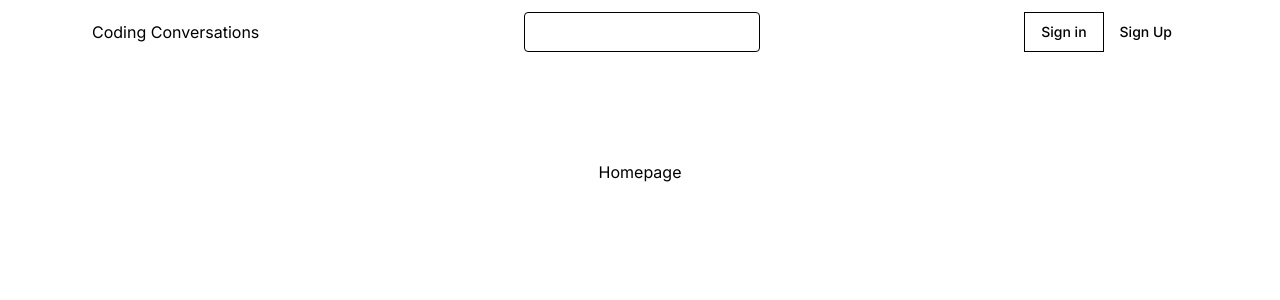
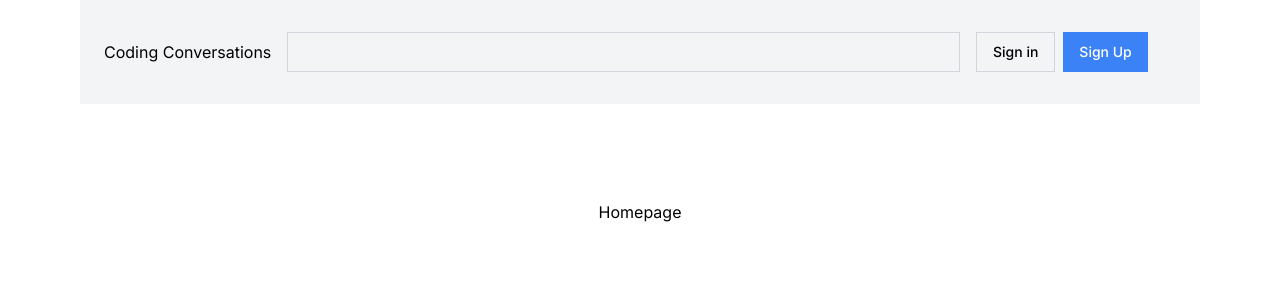
Before and after one commit to ThorOnTheRocks/coding-conversation, a Next.js app: page / in a window 1280 px wide. Shown: the top 300 px of the page. Built offline with nearby package versions, Linux system fonts and the light colour scheme; no server answers.

Commit message:
restyling navbar

```diff
--- a/src/components/AuthHeader.tsx
+++ b/src/components/AuthHeader.tsx
@@ -7,11 +7,10 @@ import {
   PopoverContent,
   PopoverTrigger,
 } from './ui/popover';
-import { Skeleton } from './ui/skeleton';
 import { signIn } from '@/actions';
 import { useSession } from 'next-auth/react';
 import { signOut } from '../actions/signOut';
-import { Suspense } from 'react';
+import { Skeleton } from './ui/skeleton';
 
 export default function AuthHeader() {
   const session = useSession();
@@ -19,15 +18,21 @@ export default function AuthHeader() {
   let authContent: React.ReactNode;
 
   if (session.status === 'loading') {
-    authContent = null;
+    authContent = <Skeleton className="w-32 h-10 bg-transparent" />;
   } else if (session.data?.user) {
     authContent = (
+      <div className="text-center h-10">
         <Popover>
           <PopoverTrigger>
             {' '}
             <Avatar>
-            <AvatarImage src={session.data.user.image || ''} />
-            <AvatarFallback>{session.data.user.name}</AvatarFallback>
+              <AvatarImage
+                src={session.data.user.image || ''}
+                className="w-10 h-10 rounded-full items-center"
+              />
+              <AvatarFallback>
+                {session.data.user.name}
+              </AvatarFallback>
             </Avatar>
           </PopoverTrigger>
           <PopoverContent>
@@ -36,14 +41,23 @@ export default function AuthHeader() {
             </form>
           </PopoverContent>
         </Popover>
+      </div>
     );
   } else {
     authContent = (
-      <form action={signIn}>
-        <Button type="submit" variant="outline">
+      <form action={signIn} className="flex items-center space-x-2">
+        <Button
+          type="submit"
+          variant="outline"
+          className="px-4 py-2 border border-gray-300 rounded-md"
+        >
           Sign in
         </Button>
-        <Button type="submit" variant="secondary">
+        <Button
+          type="submit"
+          variant="secondary"
+          className="px-4 py-2 bg-blue-500 text-white rounded-md"
+        >
           Sign Up
         </Button>
       </form>
--- a/src/components/Header.tsx
+++ b/src/components/Header.tsx
@@ -1,14 +1,19 @@
 import { Input } from './ui/input';
 import AuthHeader from './AuthHeader';
+import Link from 'next/link';
+import * as paths from '../routes/routes';
 
 export default function Header() {
   return (
-    <nav className="m-3 flex items-center justify-between">
-      <h2>Coding Conversations</h2>
-      <div>
-        <Input className="rounded max-w-80" type="text" />
+    <nav className="flex items-center justify-between px-6 py-8 bg-gray-100">
+      <Link href={paths.paths.home()}>Coding Conversations</Link>
+      <div className="flex-grow mx-4">
+        <Input
+          className="w-full px-4 py-2 rounded-md border border-gray-300"
+          type="text"
+        />
       </div>
-      <div>
+      <div className="min-w-[200px] duration-500 transition-opacity ease-in-out">
         <AuthHeader />
       </div>
     </nav>
```
Lines whose indentation alone changed are shown as unchanged.
